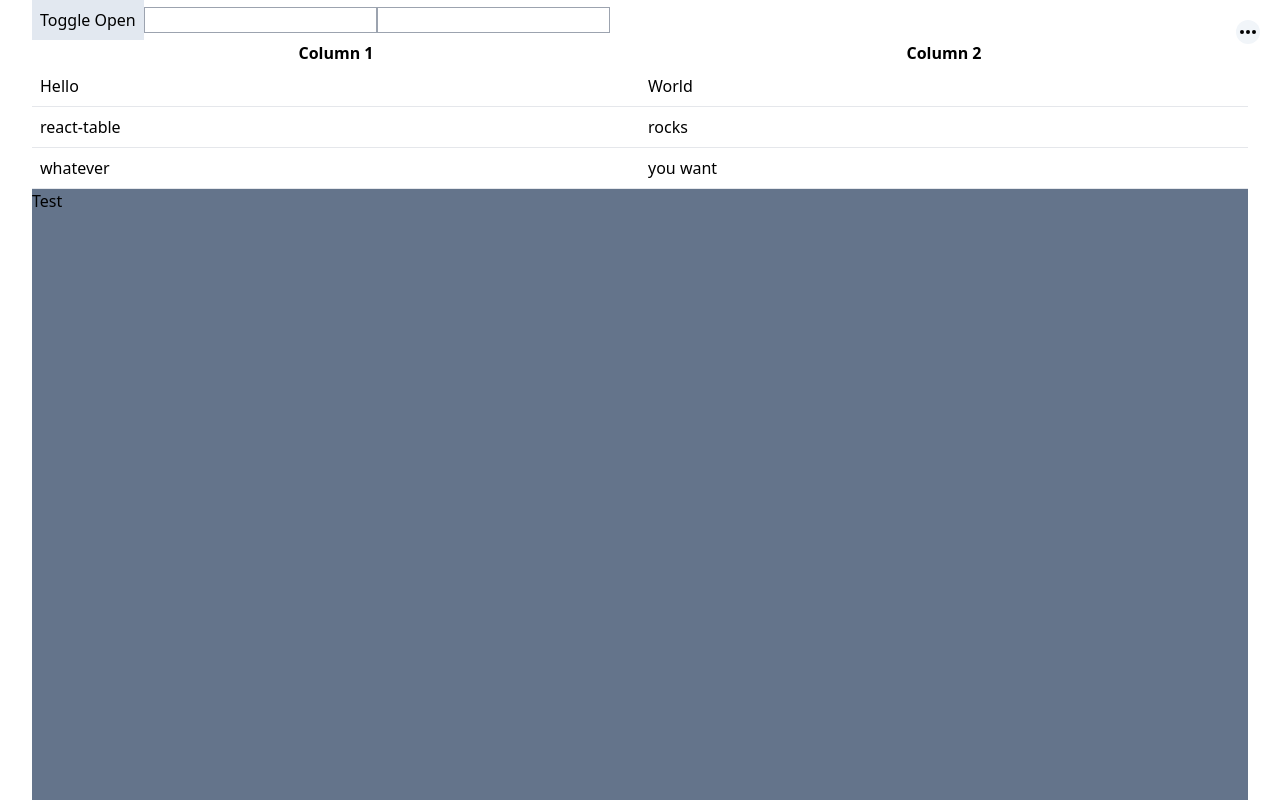
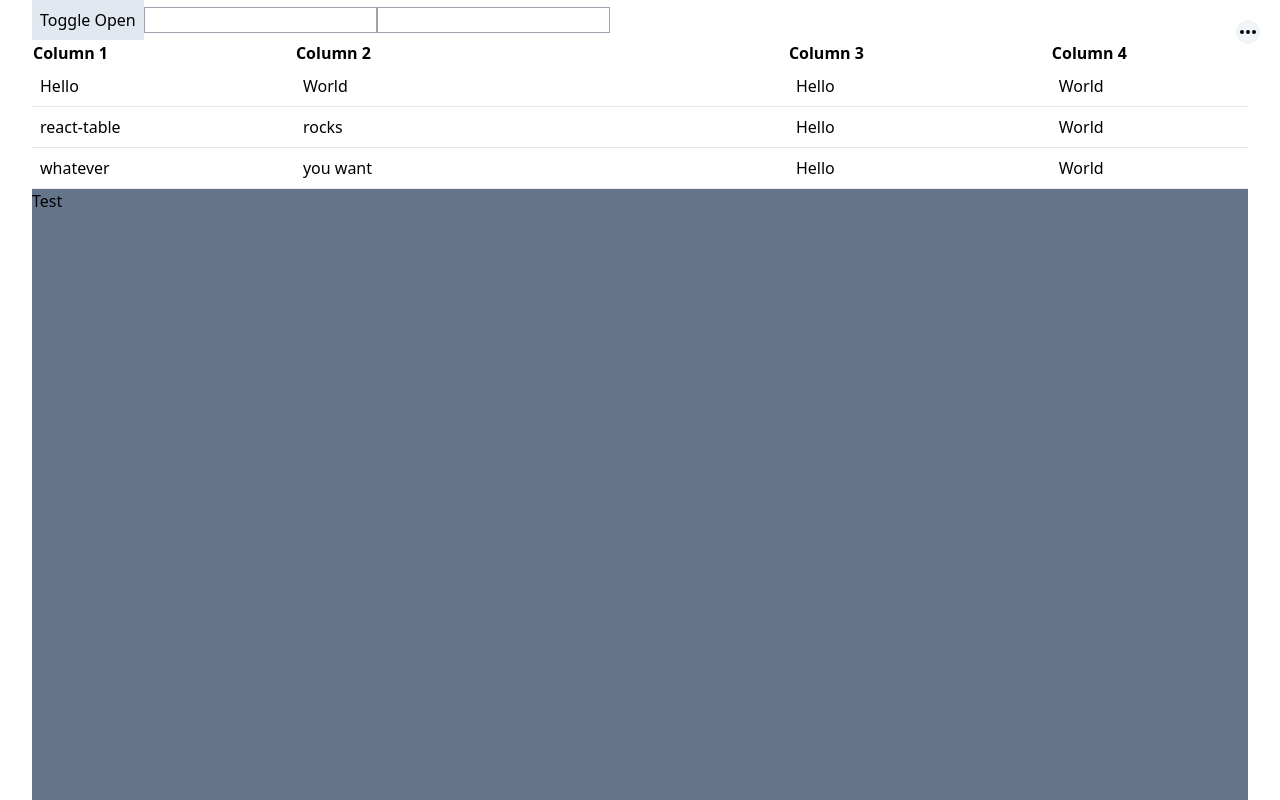
Before and after one commit to freddan88/vite-test-app, a React (Vite) app: page /react-table-test-01 in a window 1280 px wide. Shown: the top 800 px of the page. Built offline with nearby package versions, Linux system fonts and the light colour scheme.

Commit message:
Add example to close menu on scroll

```diff
--- a/src/Menu.tsx
+++ b/src/Menu.tsx
@@ -1,6 +1,6 @@
 import { mdiDotsHorizontal } from '@mdi/js';
 import Icon from '@mdi/react';
-import { FC, RefObject, useEffect, useRef, useState } from 'react';
+import { FC, RefObject, useCallback, useEffect, useRef, useState } from 'react';
 import MenuLinks from './MenuLinks';
 
 let menuElementHeight = 0;
@@ -10,12 +10,27 @@ const Menu: FC = () => {
 
   const menuElement: RefObject<HTMLDivElement> = useRef(null);
 
+  const handleScroll = useCallback(() => {
+    setOpenMenu(false);
+  }, []);
+
   useEffect(() => {
     if (menuElement.current) {
       const menuDiv = menuElement.current;
       menuElementHeight = menuDiv.getBoundingClientRect().height;
     }
   }, [menuElement.current]);
+
+  useEffect(() => {
+    if (openMenu) {
+      document.addEventListener('scroll', handleScroll);
+    } else {
+      document.removeEventListener('scroll', handleScroll);
+    }
+    return () => {
+      document.removeEventListener('scroll', handleScroll);
+    };
+  }, [openMenu]);
 
   return (
     <div
--- a/src/pages/ReactTableTest01.tsx
+++ b/src/pages/ReactTableTest01.tsx
@@ -1,37 +1,53 @@
-import { useMemo } from 'react';
-import { Column, useTable } from 'react-table';
+import { Column, useFlexLayout, useTable } from 'react-table';
 import FilterSection from '../components/FilterSection';
 
 const data = [
   {
     col1: 'Hello',
     col2: 'World',
+    col3: 'Hello',
+    col4: 'World',
   },
   {
     col1: 'react-table',
     col2: 'rocks',
+    col3: 'Hello',
+    col4: 'World',
   },
   {
     col1: 'whatever',
     col2: 'you want',
+    col3: 'Hello',
+    col4: 'World',
   },
 ];
 
-const columns: Column<typeof data[0]>[] = [
+const columns: Column[] = [
   {
     Header: 'Column 1',
     accessor: 'col1',
+    maxWidth: 80,
   },
   {
     Header: 'Column 2',
     accessor: 'col2',
+  },
+  {
+    Header: 'Column 3',
+    accessor: 'col3',
+    maxWidth: 80,
+  },
+  {
+    Header: 'Column 4',
+    accessor: 'col4',
+    maxWidth: 60,
   },
 ];
 
 interface IProps {}
 
 const ReactTableTest01: React.FC<IProps> = (props) => {
-  const tableInstance = useTable({ columns, data });
+  const tableInstance = useTable({ columns, data }, useFlexLayout);
 
   const { getTableProps, getTableBodyProps, headerGroups, rows, prepareRow } =
     tableInstance;
@@ -41,7 +57,7 @@ const ReactTableTest01: React.FC<IProps> = (props) => {
       <FilterSection />
       <table
         {...getTableProps()}
-        className="w-full table-fixed border-collapse"
+        className="spacing w-full table-fixed border-collapse overflow-hidden text-ellipsis whitespace-nowrap"
       >
         <thead>
           {headerGroups.map((headerGroup) => (
@@ -49,7 +65,10 @@ const ReactTableTest01: React.FC<IProps> = (props) => {
               {headerGroup.headers.map((column) => {
                 console.log(column);
                 return (
-                  <th {...column.getHeaderProps()}>
+                  <th
+                    {...column.getHeaderProps()}
+                    className="from-neutral-700 text-left font-semibold"
+                  >
                     {column.render('Header')}
                   </th>
                 );
```
